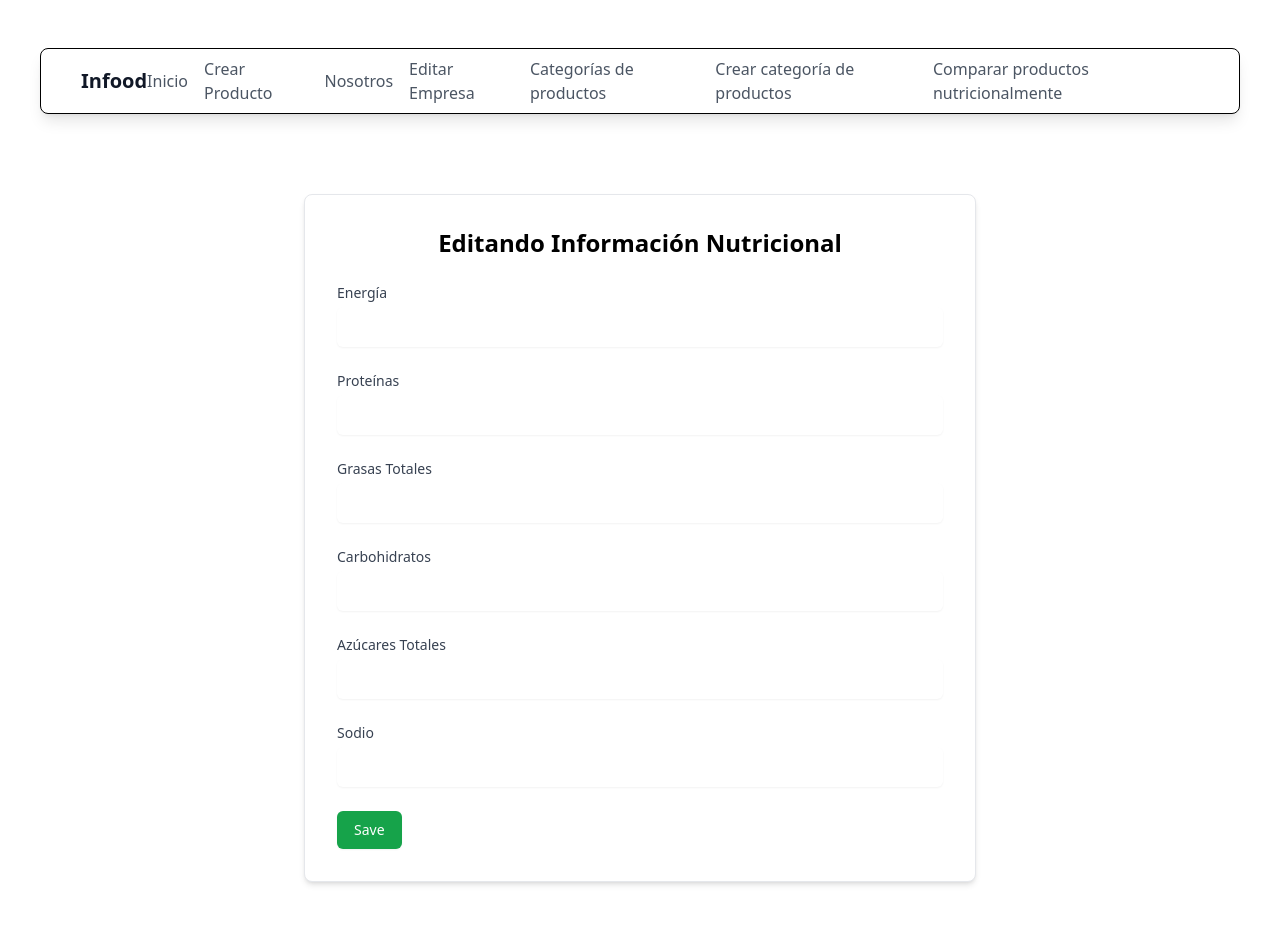
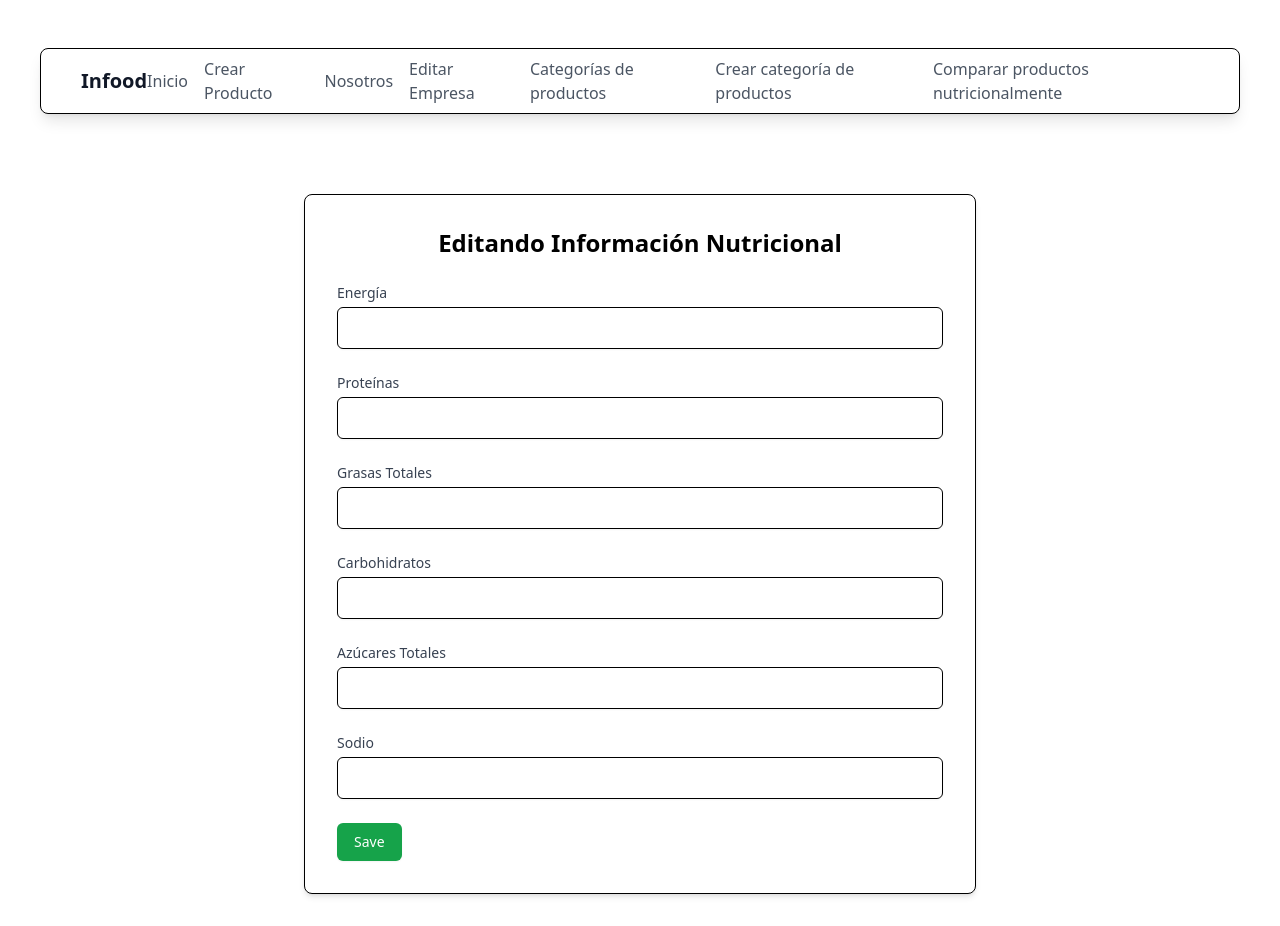
Before and after one commit to Rest02/Blog-MERN, a React (Vite) app in the folder client/: page /infNutricional/1 in a window 1280 px wide. Built offline with nearby package versions, Linux system fonts and the light colour scheme; no server answers; the HTML template or start-up script is replaced by a standard one.

Commit message:
1.4.8 Arreglando el Informacion nutricional

```diff
--- a/client/src/pages/InfNutricionalPage.jsx
+++ b/client/src/pages/InfNutricionalPage.jsx
@@ -48,7 +48,7 @@ function InfNutricionalPage() {
 
   return (
     <div className="flex justify-center items-center mt-8 mb-8">
-      <div className="w-full max-w-2xl bg-white shadow-md rounded-lg p-8 border border-gray-200">
+      <div className="w-full max-w-2xl bg-white shadow-md rounded-lg p-8 border border-black">
         <h1 className="text-2xl font-semibold mb-6 text-center">
           {params.id ? "Editando Información Nutricional" : "Creando Información Nutricional"}
         </h1>
@@ -80,7 +80,7 @@ function InfNutricionalPage() {
                   name="energia"
                   onChange={handleChange}
                   value={values.energia}
-                  className="mt-1 block w-full rounded-md border-gray-300 shadow-sm p-2"
+                  className="mt-1 block w-full rounded-md border-black border shadow-sm p-2"
                 />
               </div>
 
@@ -93,7 +93,7 @@ function InfNutricionalPage() {
                   name="proteinas"
                   onChange={handleChange}
                   value={values.proteinas}
-                  className="mt-1 block w-full rounded-md border-gray-300 shadow-sm p-2"
+                  className="mt-1 block w-full rounded-md border-black border shadow-sm p-2"
                 />
               </div>
 
@@ -106,7 +106,7 @@ function InfNutricionalPage() {
                   name="grasaTotal"
                   onChange={handleChange}
                   value={values.grasaTotal}
-                  className="mt-1 block w-full rounded-md border-gray-300 shadow-sm p-2"
+                  className="mt-1 block w-full rounded-md border-black border shadow-sm p-2"
                 />
               </div>
 
@@ -119,7 +119,7 @@ function InfNutricionalPage() {
                   name="carbohidratos"
                   onChange={handleChange}
                   value={values.carbohidratos}
-                  className="mt-1 block w-full rounded-md border-gray-300 shadow-sm p-2"
+                  className="mt-1 block w-full rounded-md border-black border shadow-sm p-2"
                 />
               </div>
 
@@ -132,7 +132,7 @@ function InfNutricionalPage() {
                   name="azucaresTotal"
                   onChange={handleChange}
                   value={values.azucaresTotal}
-                  className="mt-1 block w-full rounded-md border-gray-300 shadow-sm p-2"
+                  className="mt-1 block w-full rounded-md border-black border shadow-sm p-2"
                 />
               </div>
 
@@ -145,7 +145,7 @@ function InfNutricionalPage() {
                   name="sodio"
                   onChange={handleChange}
                   value={values.sodio}
-                  className="mt-1 block w-full rounded-md border-gray-300 shadow-sm p-2"
+                  className="mt-1 block w-full rounded-md border-black border shadow-sm p-2"
                 />
               </div>
 
```
Also changed, not shown: 1 other file (tests, documents, lock files or other folders).
